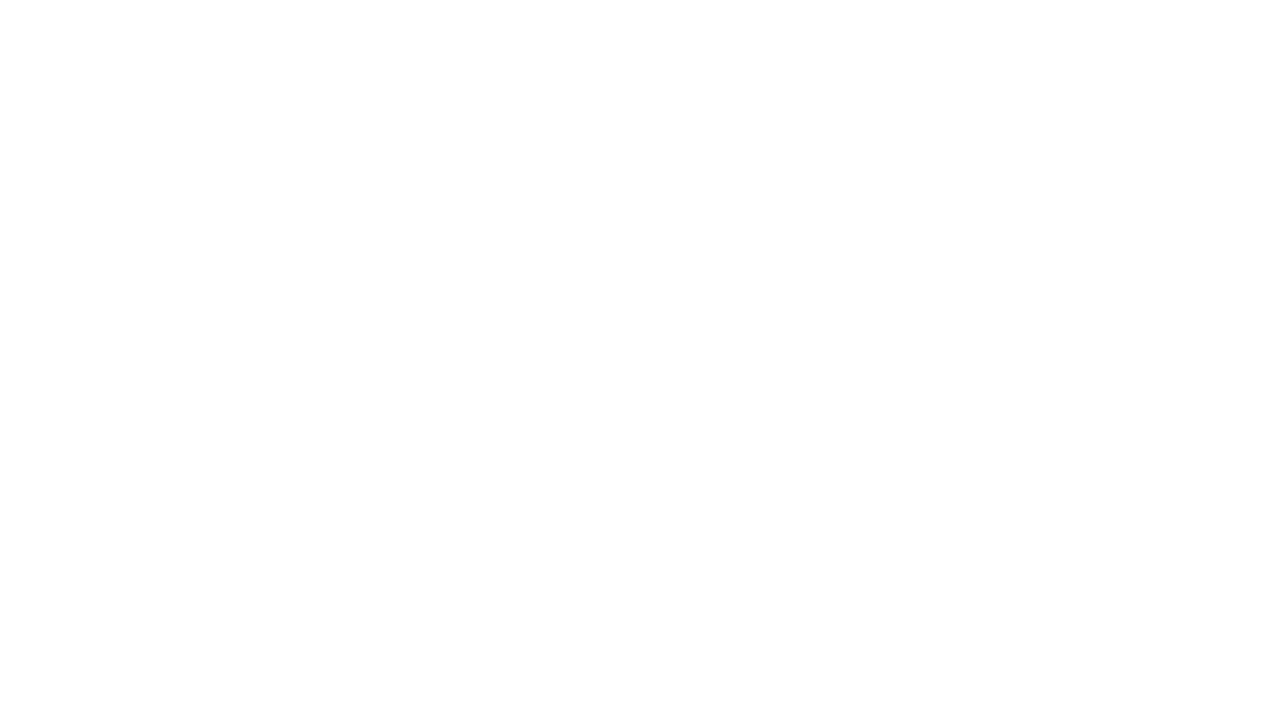
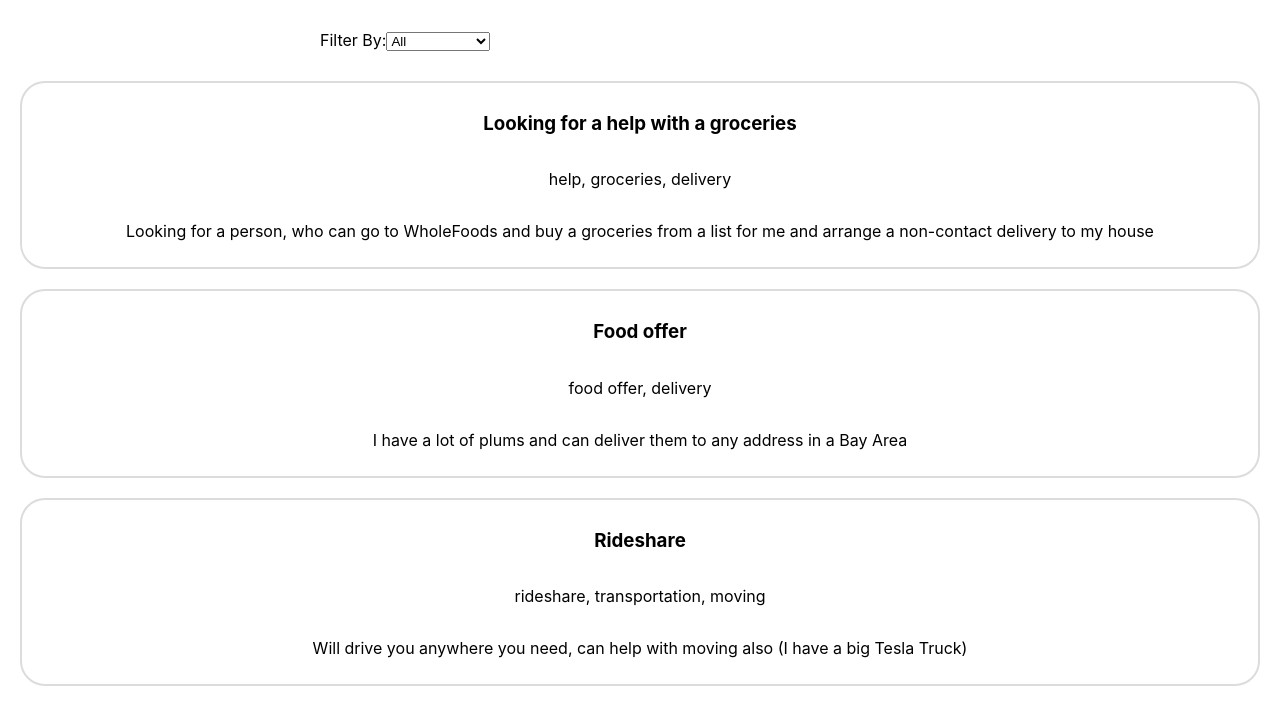
Before and after one commit to brendenrdowd/itTakesAVillage-client, a React (Create React App) app: page /dashboard in a window 1280 px wide. Shown: the top 724 px of the page. Built offline with nearby package versions, Linux system fonts and the light colour scheme.

Commit message:
Added Filter to Dash, along with StoryCards

```diff
--- /dev/null
+++ b/src/components/StoryCard/StoryCard.css
@@ -0,0 +1,13 @@
+* {
+  box-sizing: border-box;
+}
+
+.cards {
+  border: 2px solid gainsboro;
+  border-radius: 25px;
+  padding: 10px;
+  display: flex;
+  flex-direction: column;
+  align-items: center;
+  margin: 20px 20px;
+}
--- a/src/components/StoryCard/StoryCard.js
+++ b/src/components/StoryCard/StoryCard.js
@@ -1,13 +1,18 @@
-import React, { Component } from 'react'
+import React, { Component } from "react";
+import "./StoryCard.css";
+// import CardToolBar from "../Utils/CardToolBar";
 
 export class StoryCard extends Component {
   render() {
     return (
-      <div>
-
+      <div className="cards">
+        <h3>{this.props.title}</h3>
+        <p>{this.props.keywords}</p>
+        <p>{this.props.issue}</p>
+        {/* <CardToolBar /> */}
       </div>
-    )
+    );
   }
 }
 
-export default StoryCard
+export default StoryCard;
--- a/src/components/app/App.js
+++ b/src/components/app/App.js
@@ -1,72 +1,58 @@
-import React, { Component } from 'react';
-import { Route, Switch } from 'react-router-dom'
-import ApiContext from '../../contexts/ApiContext'
-import PrivateRoute from '../Utils/PrivateRoute'
-import PublicOnlyRoute from '../Utils/PublicOnlyRoute'
+import React, { Component } from "react";
+import { Route, Switch } from "react-router-dom";
+import PrivateRoute from "../Utils/PrivateRoute";
+import PublicOnlyRoute from "../Utils/PublicOnlyRoute";
+import Nav from "../../components/Nav/Nav";
+// import ApiContext from "../../contexts/ApiContext";
 // import all the routes
-import DashboardPage from '../../routes/DashboardPage/DashboardPage'
-import LandingPage from '../../routes/LandingPage/LandingPage'
-import LoginPage from '../../routes/LoginPage/LoginPage'
-import NotFoundPage from '../../routes/NotFoundPage/NotFoundPage'
-import RegistrationPage from '../../routes/RegistrationPage/RegistrationPage'
-import CreateStoryPage from '../../routes/CreateStoryPage/CreateStoryPage'
-import PoliciesPage from '../../routes/PoliciesPage/PoliciesPage'
-import StoryPage from '../../routes/StoryPage/StoryPage'
-import './App.css'
+import DashboardPage from "../../routes/DashboardPage/DashboardPage";
+import LandingPage from "../../routes/LandingPage/LandingPage";
+import LoginPage from "../../routes/LoginPage/LoginPage";
+import NotFoundPage from "../../routes/NotFoundPage/NotFoundPage";
+import RegistrationPage from "../../routes/RegistrationPage/RegistrationPage";
+import CreateStoryPage from "../../routes/CreateStoryPage/CreateStoryPage";
+import PoliciesPage from "../../routes/PoliciesPage/PoliciesPage";
+import StoryPage from "../../routes/StoryPage/StoryPage";
+import "./App.css";
 
 class App extends Component {
   // what is our state going to look like?
   state = {
     error: "",
-    hasError: false
-  }
+    hasError: false,
+  };
 
   render() {
     // what is our context going to look like?
-    const value = {}
+    // const value = {};
     return (
-      <ApiContext.Provider value={value}>
+      // <ApiContext.Provider value={value}>
       <div className="App container">
         <main>
-            {this.state.hasError && <p className='red'>{this.state.error}</p>}
+          {this.state.hasError && <p className="red">{this.state.error}</p>}
           <Switch>
-              <PublicOnlyRoute
-                exact
-                path={'/'}
-                component={LandingPage}
-              />
-              <PublicOnlyRoute
-                path={'/login'}
-                component={LoginPage}
-              />
-              <PublicOnlyRoute
-                path={'/register'}
-                component={RegistrationPage}
-              />
-              <Route
-                path={'/dashboard'}
-                component={DashboardPage}
-              />
-              <PrivateRoute
-                path="/create"
-                component={CreateStoryPage}
-              />
-              <Route
-                path="/story/:id"
-                component={StoryPage}
-              />
-              <Route
-                path="/policies"
-                component={PoliciesPage}
-              />
-              <Route
-                component={NotFoundPage}
-              />
+            <PublicOnlyRoute exact path={"/"} component={LandingPage} />
+            <PublicOnlyRoute path={"/login"} component={LoginPage} />
+            <PublicOnlyRoute path={"/register"} component={RegistrationPage} />
+            {/* private */}
+            <Route path={"/dashboard"} component={DashboardPage} />
+            {/* Private */}
+            <Route path={"/create"} component={CreateStoryPage} />
+            {/* private route */}
+            {/* we need to load the commentComponent instead of the createStory component, probably by indicating with props... */}
+            {/* <Route
+                path={'/comment/edit/:id'}
+                component={CreateStoryPage} /> */}
+            <Route path={"/story/:id"} component={StoryPage} />
+            {/* private route */}
+            <Route path={"/story/edit/:id"} component={CreateStoryPage} />
+            <Route path={"/policies"} component={PoliciesPage} />
+            <Route component={NotFoundPage} />
           </Switch>
         </main>
       </div>
-      </ApiContext.Provider>
-    )
+      // </ApiContext.Provider>
+    );
   }
 }
 
--- a/src/dummystore.js
+++ b/src/dummystore.js
@@ -1,10 +1,91 @@
 export default {
-  "users":[{
-    "id":"1",
-    "name":"John Doe",
-    "email":"jd@gmail.com",
-    "location":"?"
-  }],
-  "stories":[],
-  "comments":[],
-}
+  users: [
+    {
+      id: "1",
+      name: "John Doe",
+      email: "jd@gmail.com",
+      location: "90027",
+    },
+    {
+      id: "2",
+      name: "Commander Spock",
+      email: "spock@enterprise.space",
+      location: "90013",
+    },
+    {
+      id: "3",
+      name: "Darth Revan",
+      email: "sithlord@deathstar.com",
+      location: "90013",
+    },
+    {
+      id: "4",
+      name: "Dwayne Johnson",
+      email: "therock@wwe.com",
+      location: "90048",
+    },
+    {
+      id: "5",
+      name: "X Æ A-12",
+      email: "thanksdad@spacex.com",
+      location: "90291",
+    },
+  ],
+
+  keywords: [
+    "help",
+    "groceries",
+    "delivery",
+    "food offer",
+    "rideshare",
+    "transportation",
+    "moving",
+  ],
+
+  stories: [
+    {
+      id: "01",
+      user_id: "4",
+      title: "Looking for a help with a groceries",
+      issue:
+        "Looking for a person, who can go to WholeFoods and buy a groceries from a list for me and arrange a non-contact delivery to my house",
+      keywords: "help, groceries, delivery",
+      result: "true",
+    },
+    {
+      id: "02",
+      user_id: "1",
+      title: "Food offer",
+      issue:
+        "I have a lot of plums and can deliver them to any address in a Bay Area",
+      keywords: "food offer, delivery",
+      result: "true",
+    },
+    {
+      id: "03",
+      user_id: "5",
+      title: "Rideshare",
+      issue:
+        "Will drive you anywhere you need, can help with moving also (I have a big Tesla Truck)",
+      keywords: "rideshare, transportation, moving",
+      result: "true",
+    },
+  ],
+  comments: [
+    {
+      id: "03",
+      user_id: "2",
+      content: "Can you give me a ride to Phoenix?",
+    },
+    {
+      id: "02",
+      user_id: "4",
+      content: "That stuff is awesome!",
+    },
+    {
+      id: "01",
+      user_id: "3",
+      content: "Join the Dark side first and I'll do that for you!",
+    },
+  ],
+};
--- /dev/null
+++ b/src/routes/DashboardPage/DashboardPage.css
@@ -0,0 +1,4 @@
+.filterForm {
+  margin: 30px auto;
+  width: 50%;
+}
--- a/src/routes/DashboardPage/DashboardPage.js
+++ b/src/routes/DashboardPage/DashboardPage.js
@@ -1,18 +1,64 @@
-import React, { Component } from 'react'
-import StoryCard from '../../components/CreateStoryForm/CreateStoryForm'
+import React, { Component } from "react";
+import StoryCard from "../../components/StoryCard/StoryCard";
+import thing from "../../dummystore";
+import "./DashboardPage.css";
 
-export class DashboardPage extends Component {
+export default class DashboardPage extends Component {
+  constructor() {
+    super();
+    this.state = {
+      filter: null,
+    };
+  }
+
+  handleFilter = (e) => {
+    this.setState({ filter: e.target.value });
+  };
+
+  conditionalRender = () => {
+    if (!this.state.filter || this.state.filter === "all") {
+      return thing.stories.map((card) => (
+        <StoryCard
+          key={card.id}
+          title={card.title}
+          keywords={card.keywords}
+          issue={card.issue}
+        />
+      ));
+    }
+    if (this.state.filter) {
+      return thing.stories.map((card) =>
+        card.keywords.includes(this.state.filter) ? (
+          <StoryCard
+            key={card.id}
+            title={card.title}
+            keywords={card.keywords}
+            issue={card.issue}
+          />
+        ) : null
+      );
+    }
+  };
+
   render() {
-    // const storyCards = thing.map(card =>{
-    //   <StoryCard />
-    // })
     return (
       <section>
-        {/* filter form */}
-        {/* {StoryCards} */}
+        {/* Nav When merged */}
+        <div className="filterForm">
+          {/* {If you want to be able to select multiple keywords at once in the filter, I can change that.} */}
+          <form>
+            <label for="keywords">Filter By:</label>
+            <select onChange={this.handleFilter} id="keywords">
+              <option value="all">All</option>
+              {thing.keywords.map((keywords) => (
+                <option value={keywords}>{keywords}</option>
+              ))}
+            </select>
+          </form>
+        </div>
+        {this.conditionalRender()}
+        {/* Footer ? */}
       </section>
-    )
+    );
   }
 }
-
-export default DashboardPage
--- a/src/routes/LandingPage/LandingPage.js
+++ b/src/routes/LandingPage/LandingPage.js
@@ -1,14 +1,26 @@
-import React from 'react'
-import Link from 'react-router-dom'
+import React from "react";
+import { Link } from "react-router-dom";
+// import "./LandingPage.css";
 
 export default function LandingPage() {
   return (
     <section>
       <h2>It Takes A village</h2>
-      logo
-      <p>It Takes a Village is a community based altruism application that lets people come together to help the people around them. If you are in need of assistance or you are fortunate enough to be in a position to give back, you can connect to the people in your community.
+      ~logo~
+      <p>
+        It Takes a Village is a community based altruism application that lets
+        people come together to help the people around them. If you are in need
+        of assistance or you are fortunate enough to be in a position to give
+        back, you can connect to the people in your community.
       </p>
-      {/* buttons */}
+      <div className="button-bar">
+        <Link to="/registration" className="btn">
+          Sign Up
+        </Link>
+        <Link to="/login" className="btn">
+          Log In
+        </Link>
+      </div>
     </section>
-  )
+  );
 }
```
Also changed, not shown: src/index.js (+10 -9 lines). Lines whose indentation alone changed are shown as unchanged.
